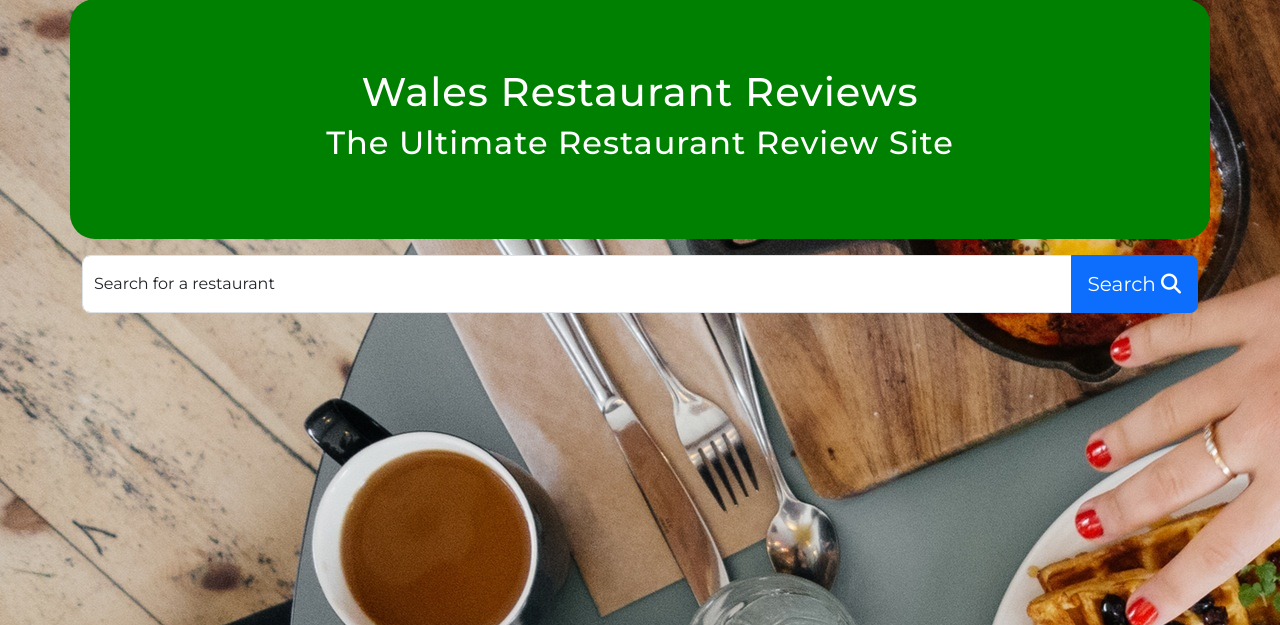
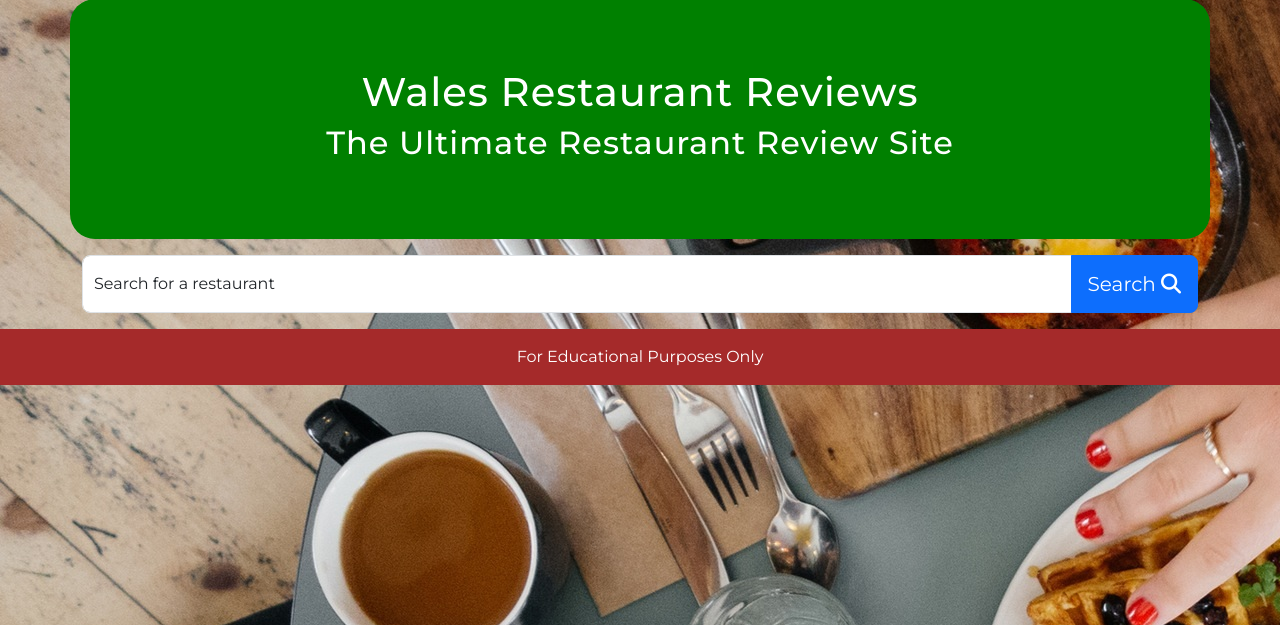
Before and after one commit to cshimvin/restaurant-reviews, a Flask app: page / in a window 1280 px wide. Shown: the part 96-721 px from the top of the page. Run offline with Flask 3, Linux system fonts and the light colour scheme; data that the repository does not hold is empty; some libraries are stand-ins or nearby versions; some web fonts are replaced.

Commit message:
Add footer

```diff
--- a/static/css/style.css
+++ b/static/css/style.css
@@ -39,3 +39,17 @@ nav {
     background-color: white;
     border-radius: 5px;
 }
+
+/* Footer */
+
+footer {
+    background-color: brown;
+    margin: 0;
+    color: white;
+	padding-top: 1em;
+	text-align: center;
+    width: 100%;
+    bottom: 0;
+    right: 0;
+    margin-top: 1rem;
+}
--- a/templates/base.html
+++ b/templates/base.html
@@ -48,6 +48,9 @@
         <!-- End Main Menu -->
 
     </header>
+
+        <!-- Display any messages if they exist -->
+
         {% if message %}
             <div class="container-md">
                 <div class="row mt-2">
@@ -57,10 +60,24 @@
                 </div>
             </div>
         {% endif %}
+
     <main>
         {% block content %}
         {% endblock %}
     </main>
+
+     <!-- Footer -->
+
+     <footer class="container-fluid">
+        <div class="row">
+            <div class="col">
+                <p class="footer-text">For Educational Purposes Only</p>
+            </div>
+        </div>
+    </footer>
+
+    <!-- End Footer -->
+
     <script src="https://cdn.jsdelivr.net/npm/bootstrap@5.3.2/dist/js/bootstrap.bundle.min.js"
         integrity="sha384-C6RzsynM9kWDrMNeT87bh95OGNyZPhcTNXj1NW7RuBCsyN/o0jlpcV8Qyq46cDfL" crossorigin="anonymous"></script>
 
--- a/templates/index.html
+++ b/templates/index.html
@@ -36,7 +36,7 @@
                     <div class="row">
                         {% for restaurant in restaurants %}
                             <div class="col">
-                                <div class="card h-100 p-3 mt-4">
+                                <div class="card h-100">
                                     <img src="{{ restaurant.image_url }}" alt="{{ restaurant.name }}">
                                     <div class="card-body">
                                         <h5 class="card-title">{{ restaurant.name }}</h5>
@@ -67,14 +67,14 @@
         <!-- Featured restaurants -->
         <section>
             {% if featured_restaurants|length > 0 %}
-                <div class="page-content p-4 mt-4">
+                <div class="page-content p-4 mt-2">
                     <div class="row">
                         <h2>Featured Restaurants</h2>
                     </div>
                     <div class="row">
                         {% for featured in featured_restaurants %}
                             <div class="col">
-                                <div class="card h-100 p-3 mt-4">
+                                <div class="card h-100">
                                     <img src="{{ featured.image_url }}" alt="{{ featured.name }}">
                                     <div class="card-body">
                                         <h5 class="card-title">{{ featured.name }}</h5>
```
